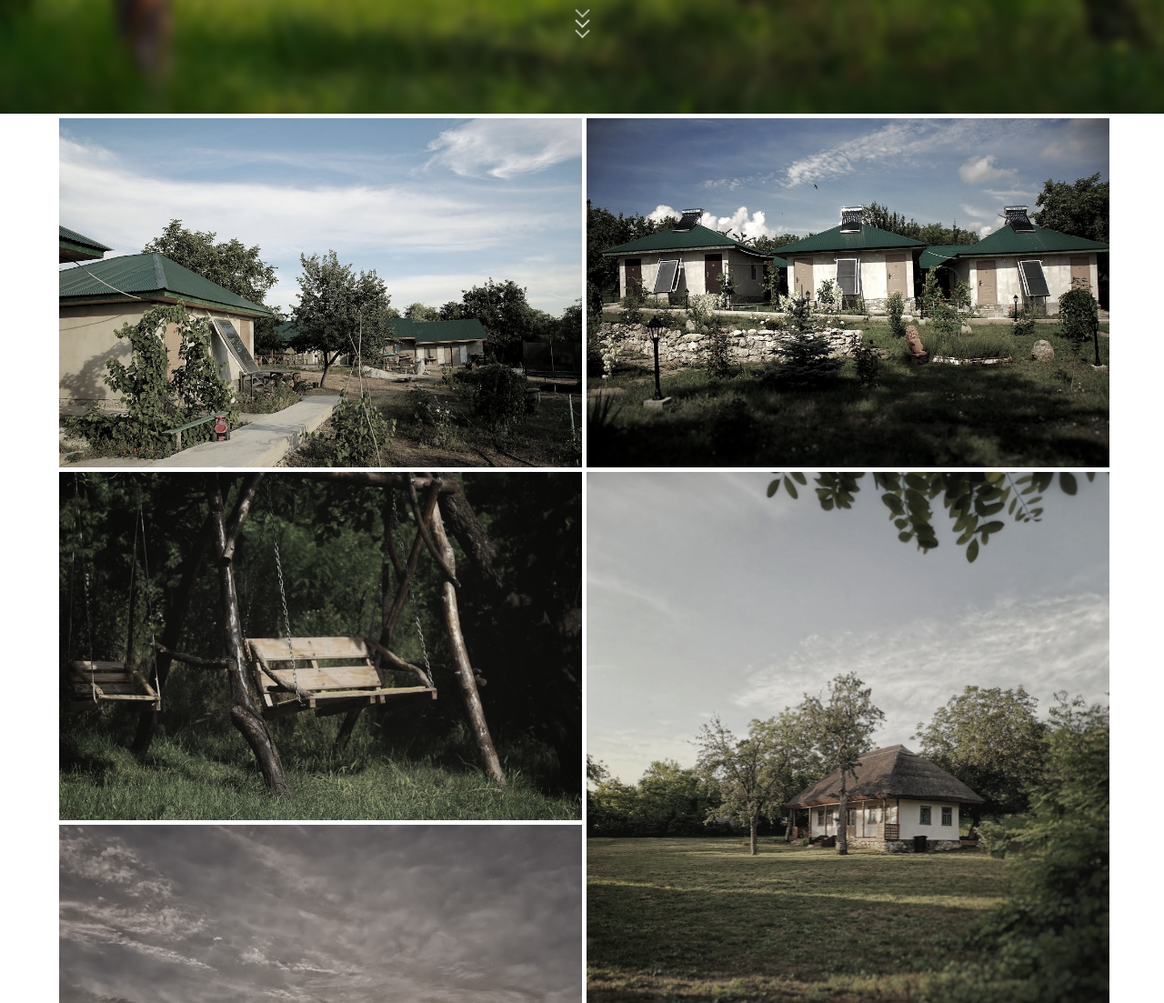
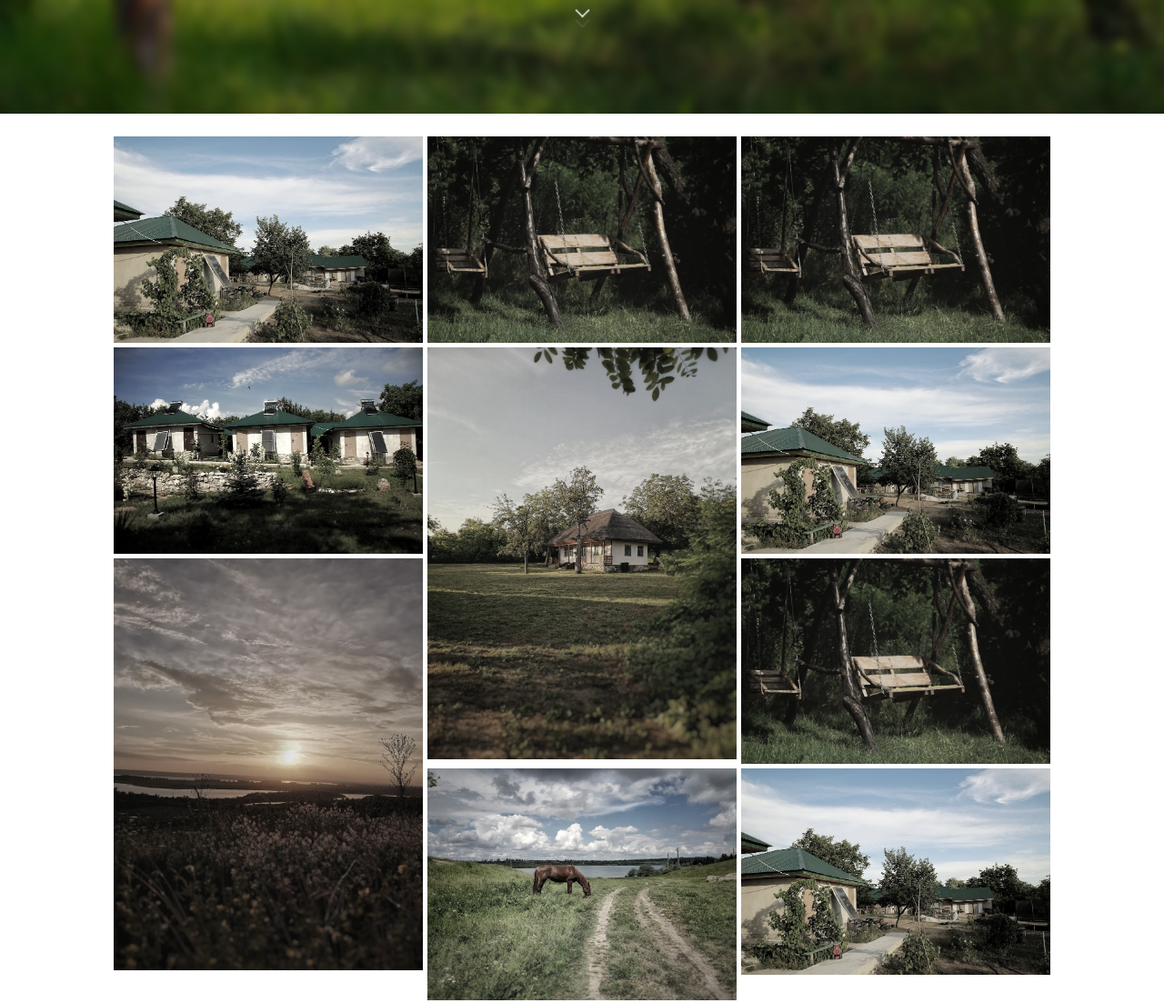
Before and after one commit to GrosuCristi/tekwillproject, a plain HTML site: page index.html in a window 1280 px wide. Shown: the part 675-1778 px from the top of the page at 91% size. Drawn offline with nearby package versions, Linux system fonts and the light colour scheme; files that its build step writes are made by us from their sources.

Commit message:
3 columns on desktop

```diff
--- a/index.html
+++ b/index.html
@@ -110,14 +110,18 @@
 
   <!-- Section 2 START -->
 
-  <section id="section-2" class="container">
-    <figure class="slide">
+  <section id="section-2">
+    <figure class="grid">
       <img class="a" src="./images/1.jpeg" alt="1">
       <img class="b" src="./images/2.jpeg" alt="2">
       <img class="c" src="./images/3.jpeg" alt="3">
       <img class="d" src="./images/4.jpeg" alt="4">
       <img class="e" src="./images/5.jpeg" alt="5">
       <img class="f" src="./images/6.jpeg" alt="6">
+      <img class="" src="./images/1.jpeg" alt="2">
+      <img class="" src="./images/4.jpeg" alt="2">
+      <img class="" src="./images/1.jpeg" alt="2">
+      <img class="" src="./images/4.jpeg" alt="2">
     </figure>
   </section>
   <!-- Section 2 END -->
--- a/styles/main.scss
+++ b/styles/main.scss
@@ -332,21 +332,20 @@ header {
 
 
 /* Section 2 START */
-#section-2 {
-  overflow: visible;
-}
 
-.slide {
+.grid {
   display: grid;
-  grid-template-columns: 50% 50%;
-  grid-template-rows: auto auto auto auto;
-	grid-template-areas:
-	  "d e"
-	  "a c"
-	  "f c"
-	  "f b";
+  grid-template-columns: repeat( auto-fit, minmax( 30vw, auto ) );
+ // grid-template-rows: auto auto auto auto;
+  grid-template-areas:
+    "d a"
+    "e c"
+    "f c"
+    "f b";
+  justify-content: center;
   grid-gap: 5px;
-	margin: 5px 5px 5px 5px; padding: 0;
+  margin: 5px;
+  padding: 20px;
 
   img {
     width: 100%;
@@ -414,7 +413,9 @@ header {
       transform: translate(-50%, calc(-50% + 30vh + 140px)) !important;
     }
   }
+  .grid {
+    grid-template-columns: repeat( 3, minmax( auto, 340px ));
+  }
 }
 
-
 /* Media Queries END */
```
